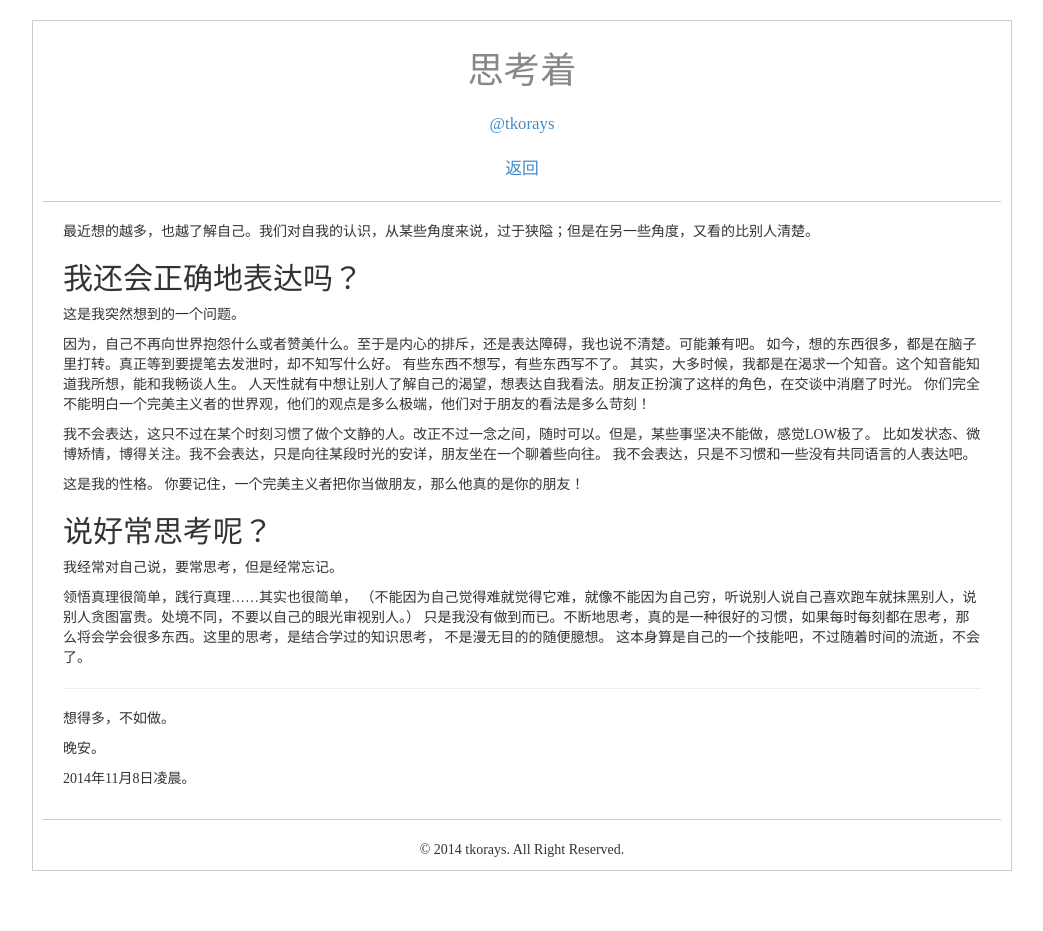
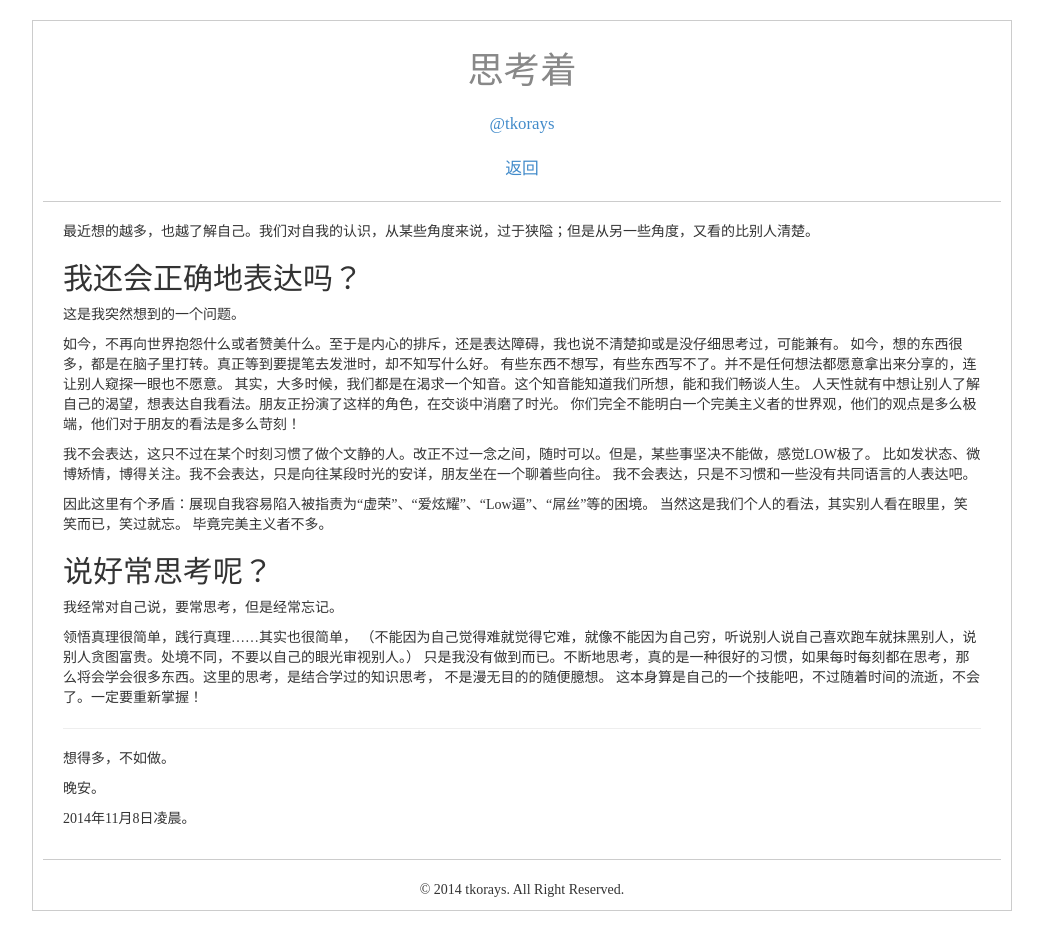
Before and after one commit to tkorays/tkorays.github.io, a Jekyll site: the page built from _posts/2014-11-8-1.markdown, in a window 1280 px wide. Shown: the whole page, without its empty margins (118-1161 px from the left). Built offline with Jekyll 4.4.1, drawn with Linux system fonts in a browser that asks for light colours; before the commit the page ends 900 px from its top, so only the background shows below that.

Commit message:
diary mod

```diff
--- a/_posts/2014-11-8-1.markdown
+++ b/_posts/2014-11-8-1.markdown
@@ -5,16 +5,16 @@ date: 2014-11-8 0:23:00
 categories: diary
 ---
 
-最近想的越多，也越了解自己。我们对自我的认识，从某些角度来说，过于狭隘；但是在另一些角度，又看的比别人清楚。
+最近想的越多，也越了解自己。我们对自我的认识，从某些角度来说，过于狭隘；但是从另一些角度，又看的比别人清楚。
 
 ##我还会正确地表达吗？
 
 这是我突然想到的一个问题。
 
-因为，自己不再向世界抱怨什么或者赞美什么。至于是内心的排斥，还是表达障碍，我也说不清楚。可能兼有吧。
+如今，不再向世界抱怨什么或者赞美什么。至于是内心的排斥，还是表达障碍，我也说不清楚抑或是没仔细思考过，可能兼有。
 如今，想的东西很多，都是在脑子里打转。真正等到要提笔去发泄时，却不知写什么好。
-有些东西不想写，有些东西写不了。
-其实，大多时候，我都是在渴求一个知音。这个知音能知道我所想，能和我畅谈人生。
+有些东西不想写，有些东西写不了。并不是任何想法都愿意拿出来分享的，连让别人窥探一眼也不愿意。
+其实，大多时候，我们都是在渴求一个知音。这个知音能知道我们所想，能和我们畅谈人生。
 人天性就有中想让别人了解自己的渴望，想表达自我看法。朋友正扮演了这样的角色，在交谈中消磨了时光。
 你们完全不能明白一个完美主义者的世界观，他们的观点是多么极端，他们对于朋友的看法是多么苛刻！
 
@@ -22,8 +22,10 @@ categories: diary
 比如发状态、微博矫情，博得关注。我不会表达，只是向往某段时光的安详，朋友坐在一个聊着些向往。
 我不会表达，只是不习惯和一些没有共同语言的人表达吧。
 
-这是我的性格。
-你要记住，一个完美主义者把你当做朋友，那么他真的是你的朋友！
+因此这里有个矛盾：展现自我容易陷入被指责为“虚荣”、“爱炫耀”、“Low逼”、“屌丝”等的困境。
+当然这是我们个人的看法，其实别人看在眼里，笑笑而已，笑过就忘。
+毕竟完美主义者不多。
+
 
 ##说好常思考呢？
 
@@ -33,7 +35,7 @@ categories: diary
 （不能因为自己觉得难就觉得它难，就像不能因为自己穷，听说别人说自己喜欢跑车就抹黑别人，说别人贪图富贵。处境不同，不要以自己的眼光审视别人。）
 只是我没有做到而已。不断地思考，真的是一种很好的习惯，如果每时每刻都在思考，那么将会学会很多东西。这里的思考，是结合学过的知识思考，
 不是漫无目的的随便臆想。
-这本身算是自己的一个技能吧，不过随着时间的流逝，不会了。
+这本身算是自己的一个技能吧，不过随着时间的流逝，不会了。一定要重新掌握！
 
 ---------------------
 
```
Also changed, not shown: _posts/2014-11-07-first-test.markdown (deleted, +0 -10 lines), _posts/2014-11-7-some.markdown (deleted, +0 -26 lines).
